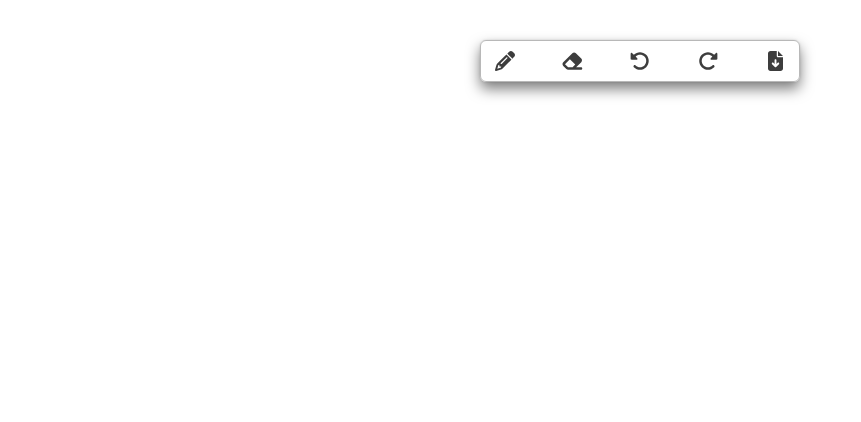
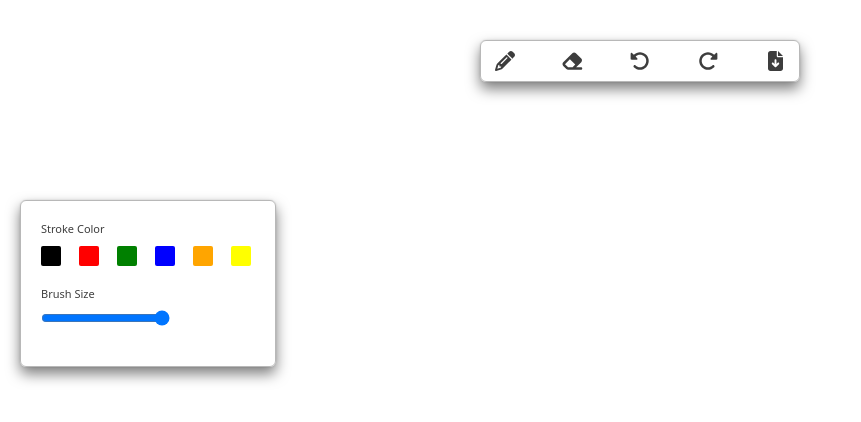
Before and after one commit to Ayushjaiswal07/Canvas-Board, a Next.js app: page / in a window 1280 px wide. Shown: the top 422 px of the page, without its empty margins (0-861 px from the left). Built offline with nearby package versions, Linux system fonts and the light colour scheme.

Commit message:
UI of Toolbox

```diff
--- /dev/null
+++ b/src/components/Toolbox/index.js
@@ -0,0 +1,35 @@
+import styles from './index.module.css'
+
+import { COLORS } from '@/constants'
+
+
+const Toolbox = () =>{
+
+    const updateBrushSize = (e) =>{
+
+    }
+
+    return(
+        <div className={styles.toolboxContainer}>
+            <div className={styles.toolItem}>
+                <h4 className={styles.toolText}>Stroke Color</h4>
+                <div className={styles.itemContainer}>
+                    <div className={styles.colorBox} style={{backgroundColor: COLORS.BLACK}}/>
+                    <div className={styles.colorBox} style={{backgroundColor: COLORS.RED}}/>
+                    <div className={styles.colorBox} style={{backgroundColor: COLORS.GREEN}}/>
+                    <div className={styles.colorBox} style={{backgroundColor: COLORS.BLUE}}/>
+                    <div className={styles.colorBox} style={{backgroundColor: COLORS.ORANGE}}/>
+                    <div className={styles.colorBox} style={{backgroundColor: COLORS.YELLOW}}/>
+                </div>
+            </div>
+            <div className={styles.toolItem}>
+                <h4 className={styles.toolText}>Brush Size</h4>
+                <div className={styles.itemContainer}>
+                    <input type="range" min={1} max={10} onChange={updateBrushSize} />
+                </div>
+            </div>
+        </div>
+    )
+}
+
+export default Toolbox;
--- /dev/null
+++ b/src/components/Toolbox/index.module.css
@@ -0,0 +1,28 @@
+.toolboxContainer{
+    @apply p-5 absolute top-1/4 left-5 w-64 rounded-md;
+    box-shadow: theme('colors.shadow1');
+    border: 1px solid theme('colors.border1');
+    background-color: theme('colors.background1');
+
+    .toolItem {
+        @apply mb-5;
+
+        .toolText {
+            font-size : 11px;
+            color: theme('colors.text1');
+        }
+
+        .itemContainer{
+            @apply flex justify-between mt-2;
+
+            .colorBox{
+                @apply h-5 w-5 mr-1 rounded-sm cursor-pointer;
+
+                &:hover , &.active {
+                    border: 1.5px solid theme('colors.border2');
+                    box-shadow: theme('colors.shadow2');
+                }
+            }
+        }
+    }
+}
--- /dev/null
+++ b/src/constants.js
@@ -0,0 +1,11 @@
+const COLORS = {
+    BLACK: 'black',
+    RED: 'red',
+    GREEN: 'green',
+    BLUE: 'blue',
+    ORANGE: 'orange',
+    YELLOW: 'yellow',
+    WHITE: 'white'
+}
+
+export {COLORS}
--- a/src/pages/index.js
+++ b/src/pages/index.js
@@ -1,7 +1,12 @@
 import Menu from "@/components/Menu"
+import Toolbox from "@/components/Toolbox"
 
 export default function Home() {
   return (
+    <>
     <Menu />
+    <Toolbox />
+    </>
+
   )
 }
```
Also changed, not shown: 1 other file (tests, documents, lock files or other folders).
